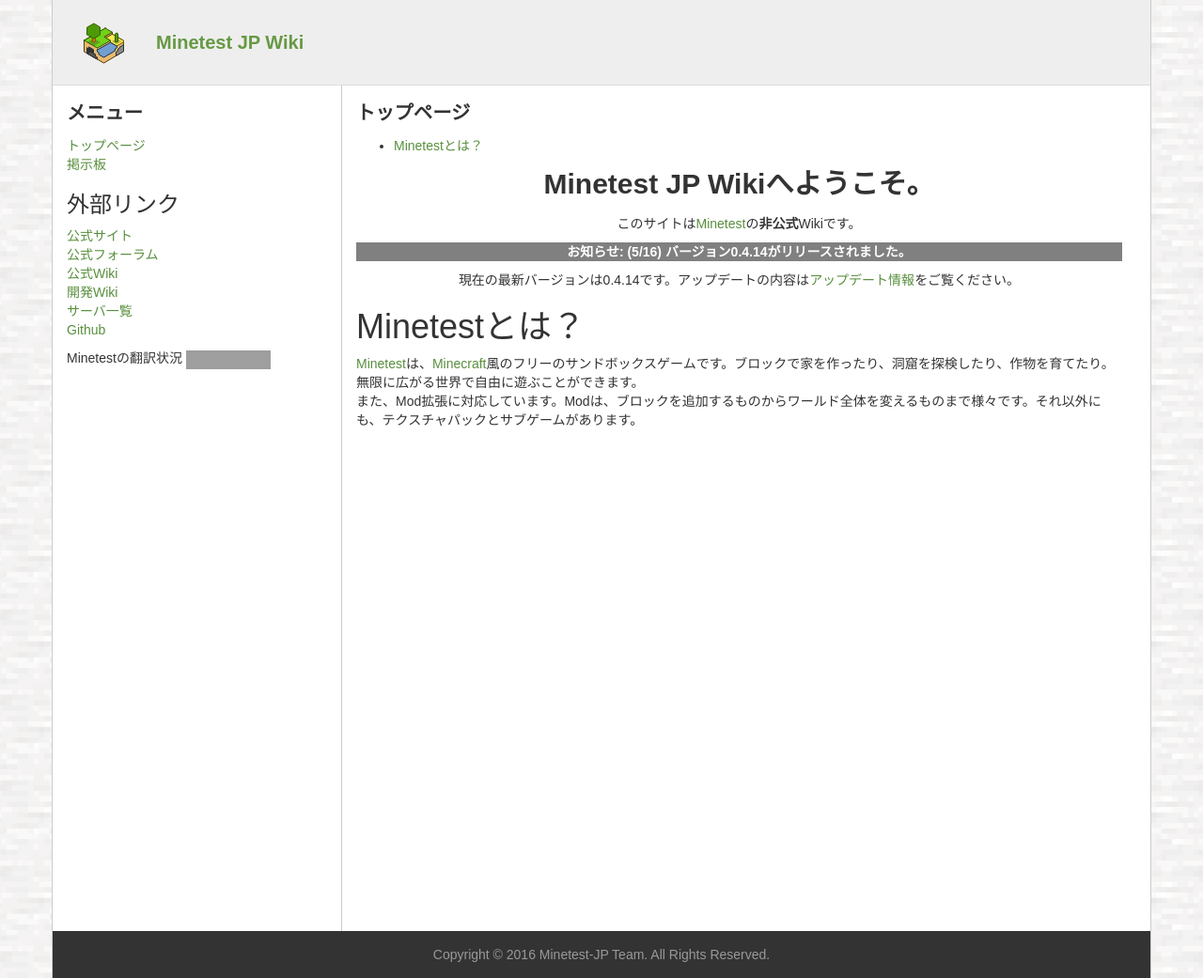
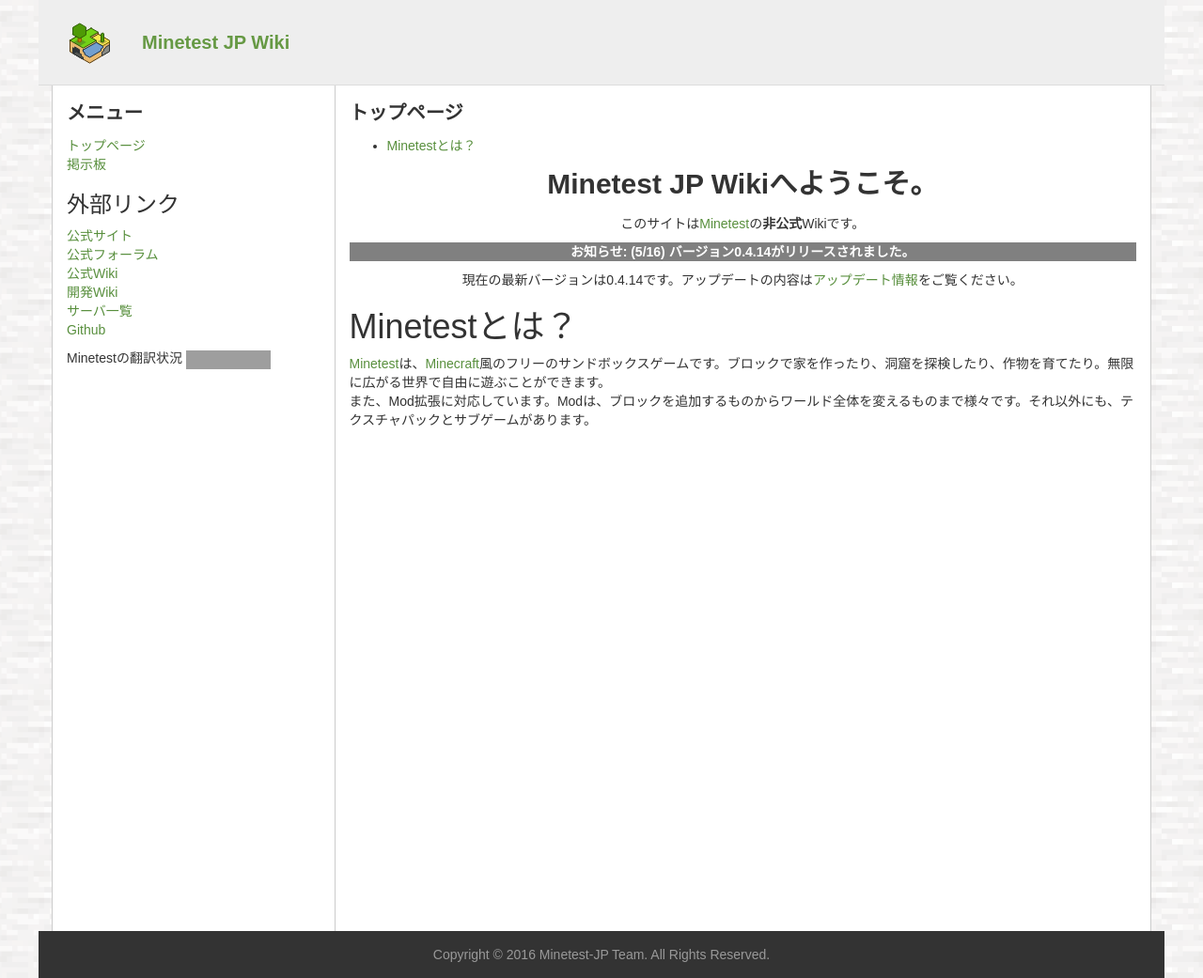
Before and after one commit to minetest-jp/wiki, a Jekyll site: the page built from index.md, in a window 1280 px wide. Shown: the whole page at 94% size. Built offline with Jekyll 4.4.1, drawn with Linux system fonts in a browser that asks for light colours; grey boxes are pictures that could not be loaded.

Commit message:
Update default.scss

```diff
--- a/css/default.scss
+++ b/css/default.scss
@@ -12,7 +12,7 @@
 }
 
 .container {
-  padding-bottom: 0;
+  padding: 0;
   //width: 925px;
 }
 
@@ -71,8 +71,7 @@
 }
 
 #menu {
-  padding-top: 15px;
-  padding-bottom: 15px;
+  padding: 15px;
 }
 
 #article {
```
